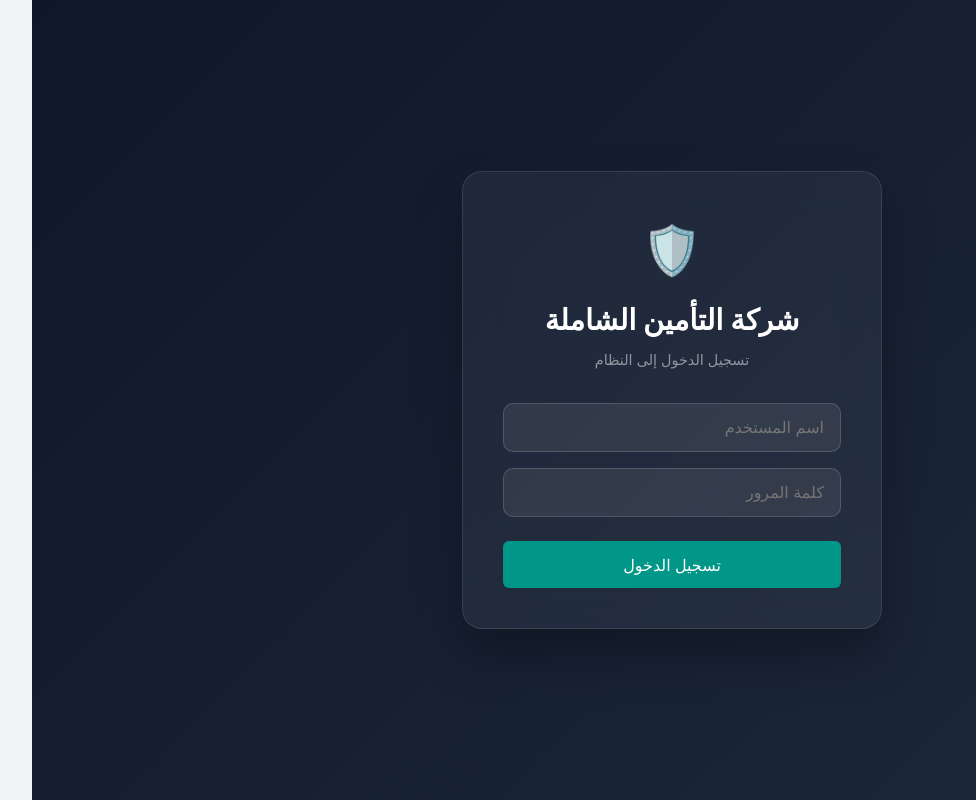
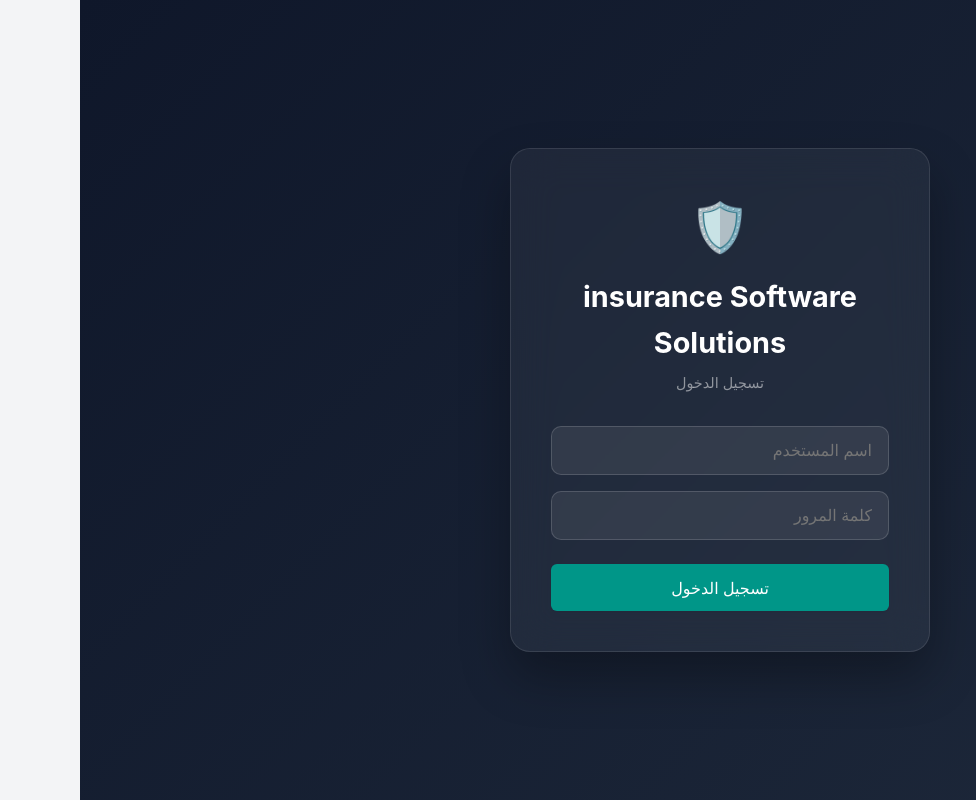
Before and after one commit to yasennoh/lai, a Next.js app in the folder frontend/: page /login in a window 1280 px wide. Shown: the whole page, without its empty margins (59-1035 px from the left). Built offline with nearby package versions, Linux system fonts and the light colour scheme.

Commit message:
Update page.tsx

```diff
--- a/frontend/src/app/login/page.tsx
+++ b/frontend/src/app/login/page.tsx
@@ -38,8 +38,8 @@ export default function Login() {
       <div style={{ width: '100%', maxWidth: '420px', padding: '2.5rem', borderRadius: '20px', background: 'rgba(255,255,255,0.05)', backdropFilter: 'blur(20px)', border: '1px solid rgba(255,255,255,0.1)', boxShadow: '0 25px 50px rgba(0,0,0,0.3)' }}>
         <div style={{ textAlign: 'center', marginBottom: '2rem' }}>
           <div style={{ fontSize: '3rem', marginBottom: '0.5rem' }}>🛡️</div>
-          <h1 style={{ color: 'white', fontSize: '1.8rem', marginBottom: '0.3rem' }}>شركة التأمين الشاملة</h1>
-          <p style={{ color: 'rgba(255,255,255,0.5)', fontSize: '0.9rem' }}>تسجيل الدخول إلى النظام</p>
+          <h1 style={{ color: 'white', fontSize: '1.8rem', marginBottom: '0.3rem' }}>insurance Software Solutions</h1>
+          <p style={{ color: 'rgba(255,255,255,0.5)', fontSize: '0.9rem' }}>تسجيل الدخول</p>
         </div>
         {error && <div style={{ background: 'rgba(239,68,68,0.2)', color: '#EF4444', padding: '0.75rem', borderRadius: '8px', marginBottom: '1rem', textAlign: 'center', fontSize: '0.9rem' }}>{error}</div>}
         <form onSubmit={handleSubmit} style={{ display: 'flex', flexDirection: 'column', gap: '1rem' }}>
```
